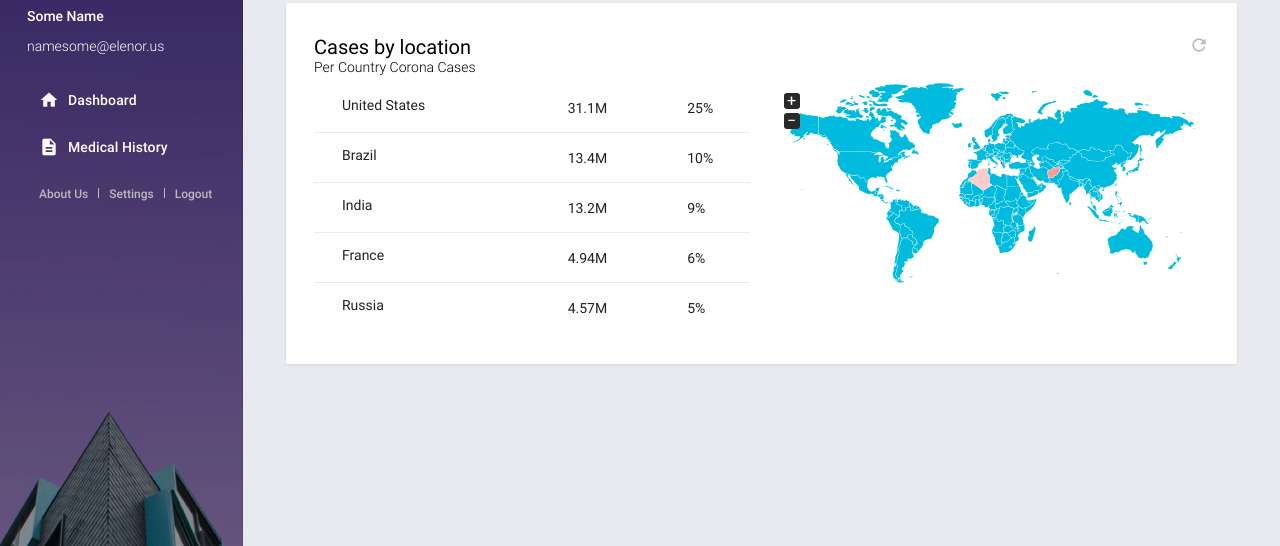
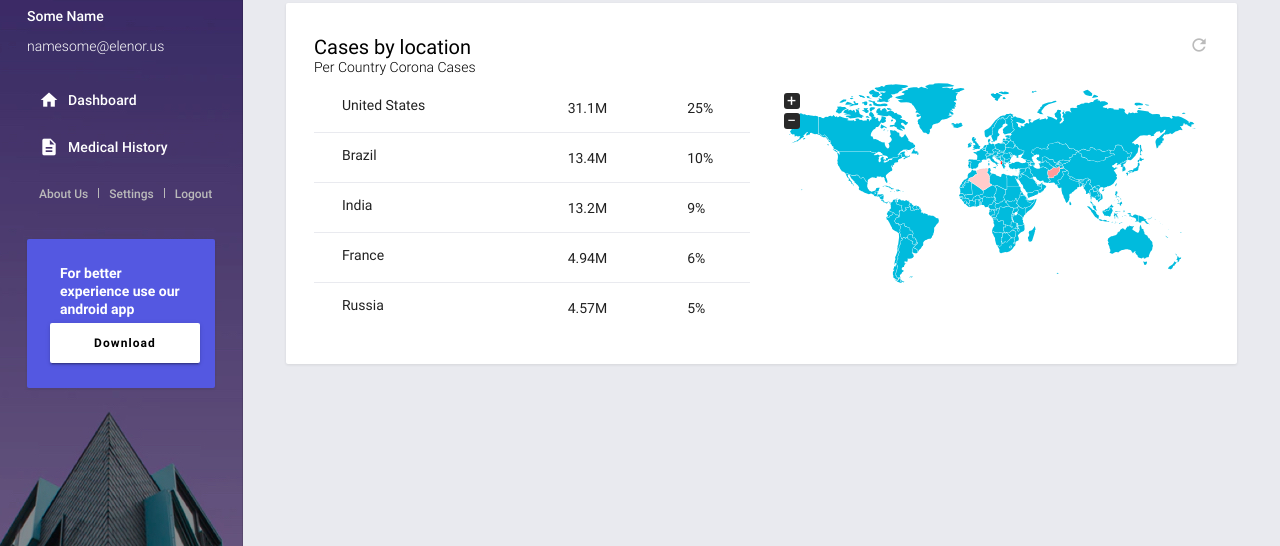
Before and after one commit to sanskar0901/VaiRoga, a plain HTML site: page patient_dashboard.html in a window 1280 px wide. Shown: the part 254-800 px from the top of the page. Drawn offline with Linux system fonts and the light colour scheme; files that its build step writes are made by us from their sources; no server answers.

Commit message:
Update patient_dashboard.html

```diff
--- a/patient_dashboard.html
+++ b/patient_dashboard.html
@@ -65,6 +65,21 @@
           <span class="divider"></span>
           <a onclick="return logout();">Logout</a>
 
+      </div>
+        <div class="mdc-card premium-card">
+        <div class="d-flex align-items-center">
+          <!-- <div class="mdc-card icon-card box-shadow-0">
+
+          </div> -->
+          <div>
+            <p class="mt-0 mb-1 ml-2 font-weight-bold tx-30" style="align-content: center;">For better experience use our android app</p>
+
+          </div>
+        </div>
+
+        <a href="https://github.com/sanskar0901/VaiRoga/releases/download/v1.1.0-beta/vairoga.apk" target="_blank" >
+          <span class="mdc-button mdc-button--raised mdc-button--white" style="align-items: center; width: 150px; margin: 0px 0px 0px -2px;" >Download</span>
+        </a>
       </div>
     </aside>
     <!-- partial -->
```
